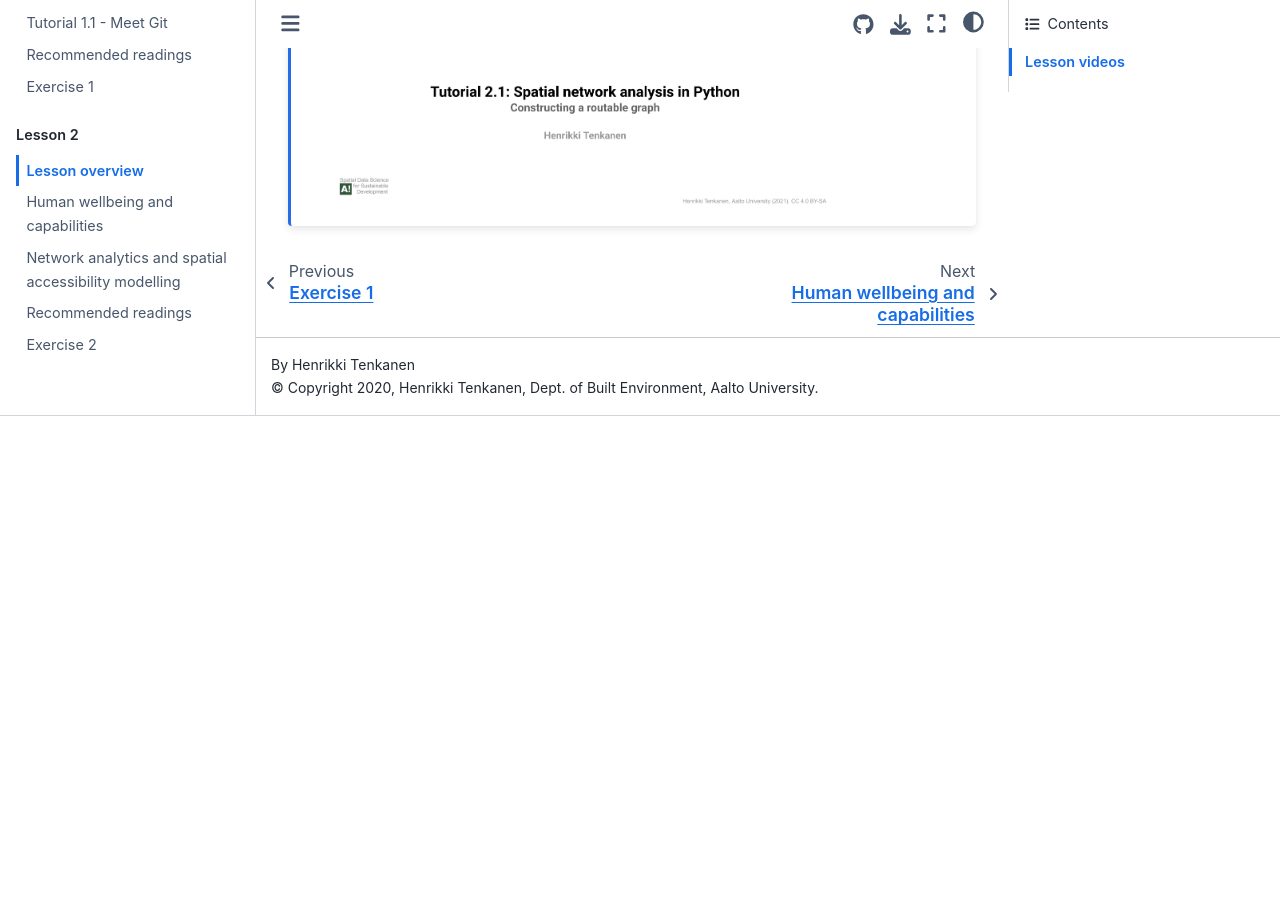
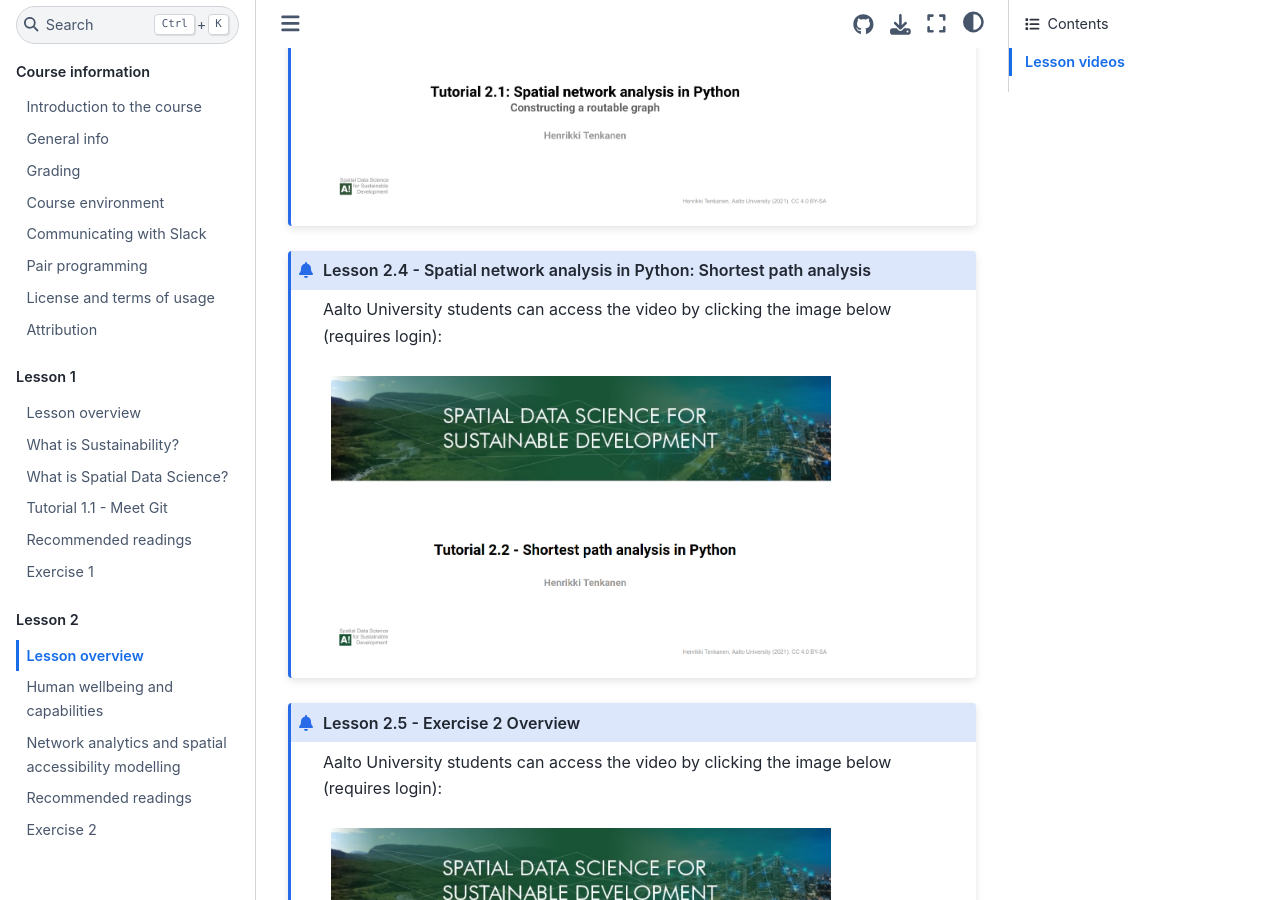
Before and after one commit to AaltoGIS/Sustainability-GIS, a Sphinx documentation site: the page built from source/lessons/L2/lesson-overview.rst, in a window 1280 px wide and 900 px high, scrolled down 1541 px. Built offline with Sphinx 7.4.7 and the Sphinx Book theme 1.1.4, drawn with Linux system fonts in a browser that asks for light colours; pages that are not in the unit, such as notebooks, are missing from menus; before the commit the page ends 1957 px from its top, so only the background shows below that.

Commit message:
Update video links

```diff
--- a/source/lessons/L2/lesson-overview.rst
+++ b/source/lessons/L2/lesson-overview.rst
@@ -41,3 +41,21 @@ To ensure the privacy of participating students at online sessions, the videos w
         :target: https://aalto.cloud.panopto.eu/Panopto/Pages/Viewer.aspx?id=ed835a77-1645-41a6-a9ec-acb5008cfa30
         :width: 500px
         :align: left
+
+.. admonition:: Lesson 2.4 - Spatial network analysis in Python: Shortest path analysis
+
+    Aalto University students can access the video by clicking the image below (requires login):
+
+    .. figure:: img/SDS4SD_Lesson_2.4.png
+        :target: https://aalto.cloud.panopto.eu/Panopto/Pages/Viewer.aspx?id=29b913a1-1468-4356-a1ea-acb700fee6e1
+        :width: 500px
+        :align: left
+
+.. admonition:: Lesson 2.5 - Exercise 2 Overview
+
+    Aalto University students can access the video by clicking the image below (requires login):
+
+    .. figure:: img/SDS4SD_Lesson_2.5.png
+        :target: https://aalto.cloud.panopto.eu/Panopto/Pages/Viewer.aspx?id=97d8c487-b288-46d1-b836-acb700fb3d38
+        :width: 500px
+        :align: left
```
Also changed, not shown: source/lessons/L2/img/SDS4SD_Lesson_2.4.png (added), source/lessons/L2/img/SDS4SD_Lesson_2.5.png (added).
